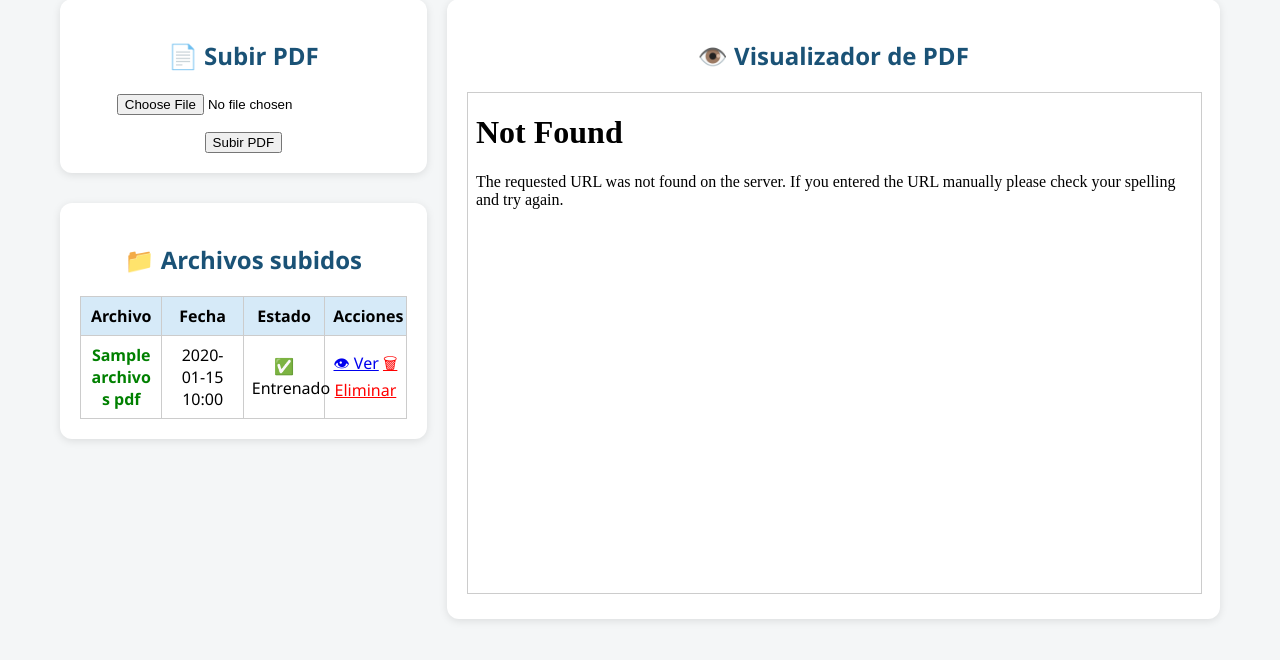
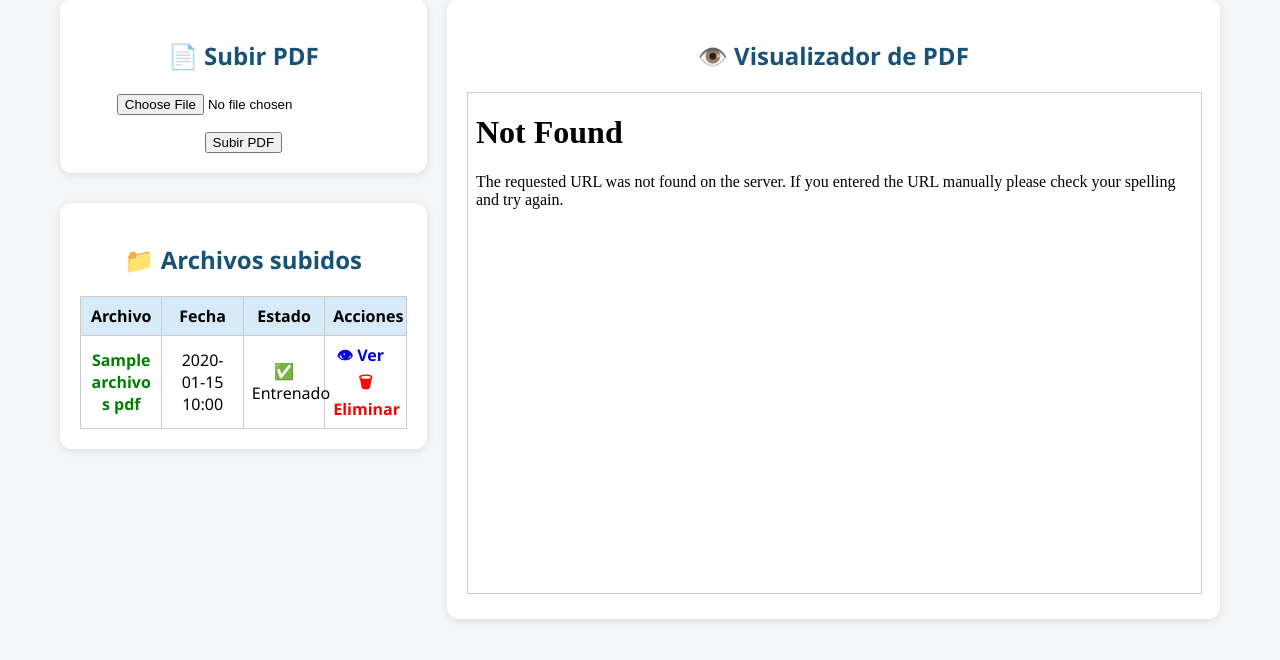
Before and after one commit to faustofi1262/neon-pdf-chatbot, a Flask app: page /panel in a window 1280 px wide. Shown: the part 122-782 px from the top of the page. Run offline with Flask 3, Linux system fonts and the light colour scheme; the visitor is signed in with stand-in values (Sample User, id 1); a database or web service that is not in the repository returns one stand-in record (values such as "Sample title"); some libraries are stand-ins or nearby versions.

Commit message:
se mejora el panel de entrenamiento

```diff
--- a/templates/panel.html
+++ b/templates/panel.html
@@ -56,7 +56,7 @@
     }
 
     .card h2 {
-    color: #1a5276;
+      color: #1a5276;
     }
 
     .icono-accion {
@@ -82,8 +82,16 @@
       color: green;
       font-weight: bold;
     }
-</style>
 
+    .acciones-links a {
+      margin-right: 10px;
+      font-weight: bold;
+      text-decoration: none;
+    }
+
+    .acciones-links a:hover {
+      text-decoration: underline;
+    }
   </style>
 </head>
 <body>
@@ -132,17 +140,12 @@
                 <th style="padding: 8px; border: 1px solid #ccc;">Acciones</th>
               </tr>
             </thead>
-            <!-- 📁 Selecciona el Color del Archivo si esta entrenado o no -->
             <tbody>
               {% for pdf in lista_pdfs %}
                 <tr>
-                  <td style="padding: 8px; border: 1px solid #ccc; word-break: break-word; max-width: 180px;">
-              {% if pdf[3] %}
-                  <span style="color: green; font-weight: bold;">{{ pdf[1] }}</span>
-              {% else %}
-                  <span style="color: red; font-weight: bold;">{{ pdf[1] }}</span>
-              {% endif %}
-            </td>
+                  <td class="{{ 'nombre-pdf-entrenado' if pdf[3] else 'nombre-pdf-sin-entrenar' }}" style="padding: 8px; border: 1px solid #ccc; word-break: break-word; max-width: 180px;">
+                    {{ pdf[1] }}
+                  </td>
                   <td style="padding: 8px; border: 1px solid #ccc;">{{ pdf[2].strftime('%Y-%m-%d %H:%M') }}</td>
                   <td style="padding: 8px; border: 1px solid #ccc;">
                     {% if pdf[3] %}✅ Entrenado{% else %}⏳ Sin entrenar{% endif %}
```
